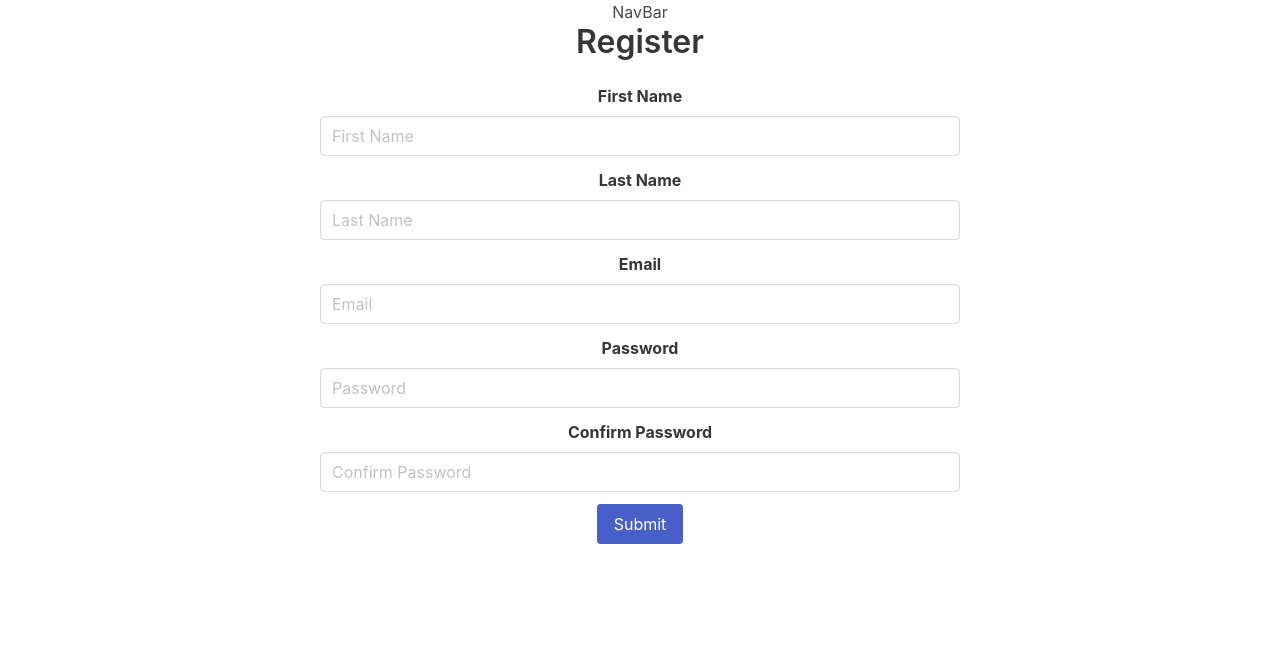
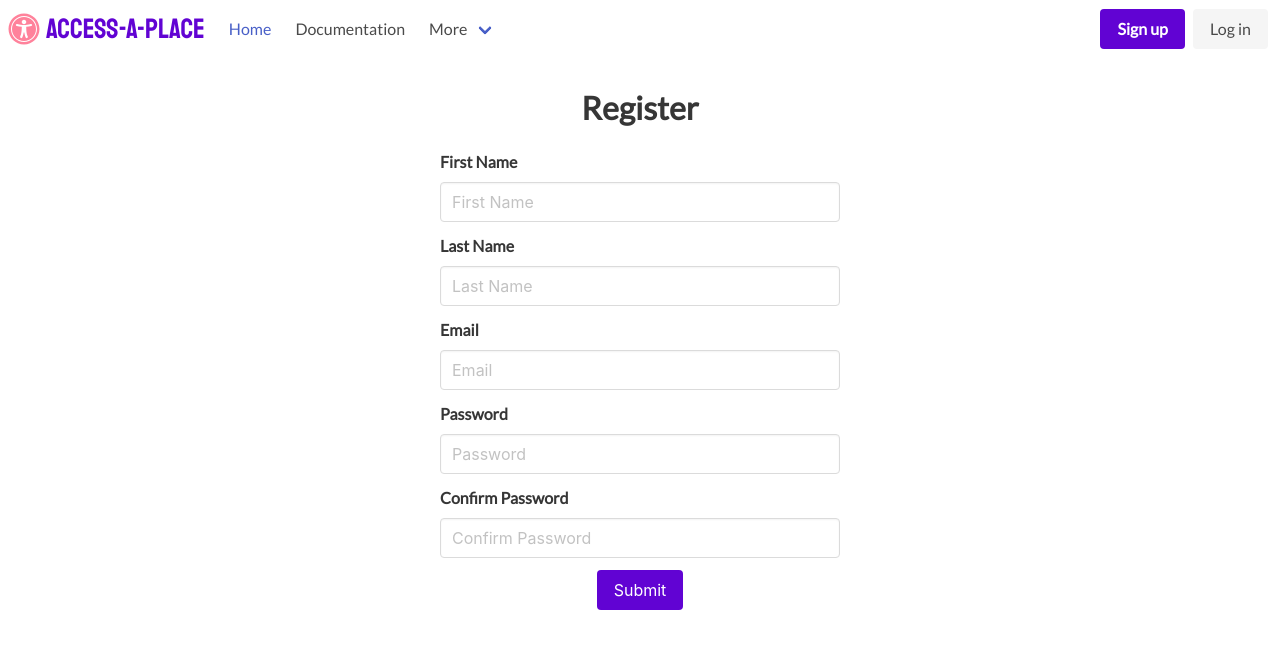
Before and after one commit to vuonga1103/access-a-place-frontend, a React (Create React App) app: page /register in a window 1280 px wide. Shown: the top 648 px of the page. Built offline with nearby package versions, Linux system fonts and the light colour scheme.

Commit message:
completed log out

```diff
--- a/public/index.html
+++ b/public/index.html
@@ -28,6 +28,7 @@
       defer
       src="https://use.fontawesome.com/releases/v5.14.0/js/all.js"
     ></script>
+
     <title>React App</title>
   </head>
   <body>
--- a/src/App.css
+++ b/src/App.css
@@ -1,38 +1,5 @@
+@import url("https://fonts.googleapis.com/css2?family=Lato&family=Staatliches&display=swap");
+
 .App {
-  text-align: center;
+  font-family: "Lato", sans-serif;
 }
-
-.App-logo {
-  height: 40vmin;
-  pointer-events: none;
-}
-
-@media (prefers-reduced-motion: no-preference) {
-  .App-logo {
-    animation: App-logo-spin infinite 20s linear;
-  }
-}
-
-.App-header {
-  background-color: #282c34;
-  min-height: 100vh;
-  display: flex;
-  flex-direction: column;
-  align-items: center;
-  justify-content: center;
-  font-size: calc(10px + 2vmin);
-  color: white;
-}
-
-.App-link {
-  color: #61dafb;
-}
-
-@keyframes App-logo-spin {
-  from {
-    transform: rotate(0deg);
-  }
-  to {
-    transform: rotate(360deg);
-  }
-}
--- a/src/NavBar/NavBar.js
+++ b/src/NavBar/NavBar.js
@@ -1,5 +1,102 @@
 import React from "react";
+import { useDispatch, useSelector } from "react-redux";
+import { Link, useHistory } from "react-router-dom";
+import styles from "./NavBar.module.css";
 
-export default function NavBar() {
-  return <div>NavBar</div>;
+export default function NavBar(props) {
+  // TODO
+  const handleBurgerClick = () => {};
+
+  const token = useSelector((state) => state.userInformation.token);
+  const loggedIn = token.length > 0;
+  const dispatch = useDispatch();
+  const history = useHistory();
+
+  const handleLogOut = () => {
+    dispatch({ type: "LOG_USER_OUT" });
+    localStorage.removeItem("token");
+    history.push("/");
+    alert("You have been logged out.");
+  };
+
+  return (
+    <nav
+      className="navbar is-active"
+      role="navigation"
+      aria-label="main navigation"
+    >
+      <div className="navbar-brand">
+        <Link to="/">
+          <div className="navbar-item">
+            <span className={`icon ${styles["access-icon"]}`}>
+              <i className="fas fa-universal-access fa-2x"></i>
+            </span>
+            <span className={styles["access-text"]}>Access-A-Place</span>
+          </div>
+        </Link>
+
+        <div
+          role="button"
+          className="navbar-burger burger"
+          aria-label="menu"
+          aria-expanded="false"
+          data-target="navbarBasicExample"
+          onClick={handleBurgerClick}
+        >
+          <span aria-hidden="true"></span>
+          <span aria-hidden="true"></span>
+          <span aria-hidden="true"></span>
+        </div>
+      </div>
+
+      <div id="navbarBasicExample" className="navbar-menu">
+        <div className="navbar-start">
+          <div className="navbar-item">
+            <Link to="/">Home</Link>
+          </div>
+
+          <div className="navbar-item">Documentation</div>
+
+          <div className="navbar-item has-dropdown is-hoverable">
+            <div className="navbar-link">More</div>
+
+            <div className="navbar-dropdown">
+              <div className="navbar-item">About</div>
+              <div className="navbar-item">Jobs</div>
+              <div className="navbar-item">Contact</div>
+              <hr className="navbar-divider" />
+              <div className="navbar-item">Report an issue</div>
+            </div>
+          </div>
+        </div>
+
+        {!loggedIn ? (
+          <div className="navbar-end">
+            <div className="navbar-item">
+              <div className="buttons">
+                <Link to="/register">
+                  <div
+                    className={`button is-primary ${styles["signup-button"]}`}
+                  >
+                    <strong>Sign up</strong>
+                  </div>
+                </Link>
+                <Link to="/login">
+                  <div className="button is-light">Log in</div>
+                </Link>
+              </div>
+            </div>
+          </div>
+        ) : (
+          <div className="navbar-end">
+            <div className="navbar-item" onClick={handleLogOut}>
+              <div className="buttons">
+                <div className="button is-light">Log Out</div>
+              </div>
+            </div>
+          </div>
+        )}
+      </div>
+    </nav>
+  );
 }
--- a/src/NavBar/NavBar.module.css
+++ b/src/NavBar/NavBar.module.css
@@ -0,0 +1,23 @@
+:root {
+  --purple: #6103d3;
+  --pink: #ff829b;
+}
+:global(.icon).access-icon {
+  color: var(--pink);
+}
+
+.access-text {
+  margin-left: 10px;
+  color: var(--purple);
+  font-family: "Staatliches", cursive;
+  font-size: 1.75rem;
+}
+
+:global(.button.is-primary).signup-button {
+  background-color: var(--purple);
+  margin-right: 8px;
+}
+
+:global(.button.is-primary).signup-button:hover {
+  background-color: #6b02eb;
+}
--- a/src/UserForm/UserForm.js
+++ b/src/UserForm/UserForm.js
@@ -87,7 +87,10 @@ export default function UserForm(props) {
         ) : null}
 
         <div className="control">
-          <button className="button is-link" onClick={handleSubmit}>
+          <button
+            className={`button is-link ${styles["submit-button"]}`}
+            onClick={handleSubmit}
+          >
             Submit
           </button>
         </div>
--- a/src/UserForm/UserForm.module.css
+++ b/src/UserForm/UserForm.module.css
@@ -1,9 +1,23 @@
 .form-container {
+  margin-top: 2rem;
   display: flex;
   justify-content: center;
   width: 100%;
+  text-align: center;
+}
+
+:global(.label) {
+  text-align: left;
 }
 
 .form {
-  width: 50%;
+  min-width: 400px;
 }
+
+:global(.button.is-link).submit-button {
+  background-color: #6103d3;
+}
+
+:global(.button.is-link).submit-button:hover {
+  background-color: #6b02eb;
+}
--- a/src/index.js
+++ b/src/index.js
@@ -43,6 +43,9 @@ const userReducer = (state = userInitialState, action) => {
         reviews,
         token: action.payload.token,
       };
+
+    case "LOG_USER_OUT":
+      return userInitialState;
     default:
       return state;
   }
```
